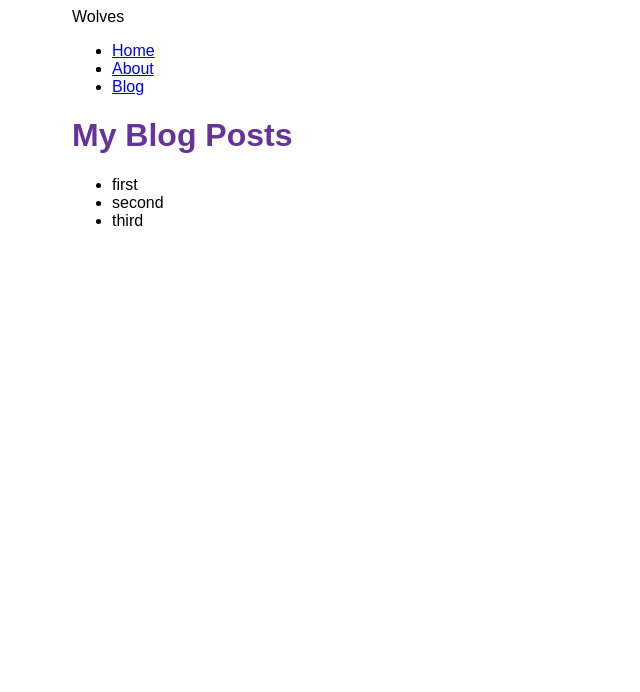
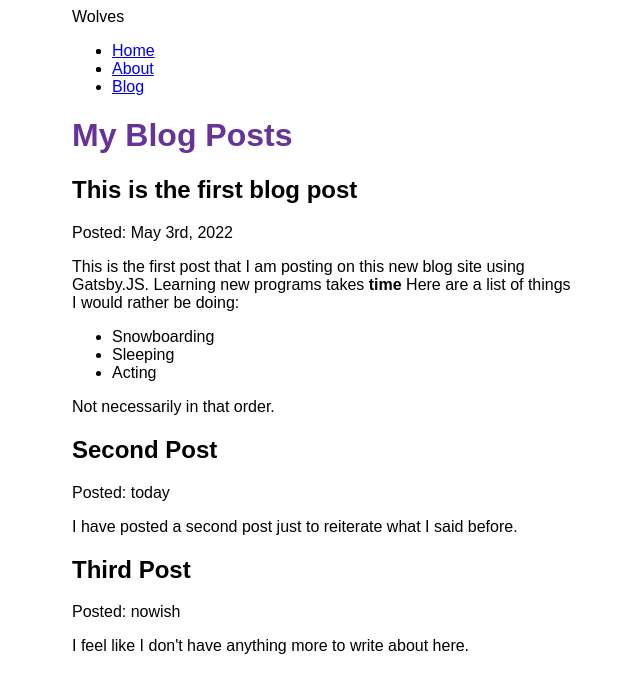
Before and after one commit to karstentaylor/my-first-gatsby-site, a Gatsby site: page /blog in a window 1280 px wide. Shown: the whole page, without its empty margins (318-958 px from the left). Built offline with nearby package versions, Linux system fonts and the light colour scheme; Gatsby itself is replaced by a stand-in of ours.

Commit message:
Finished Gatsby Tutorial Part 5

```diff
--- a/blog/first.mdx
+++ b/blog/first.mdx
@@ -0,0 +1,14 @@
+---
+title: 'This is the first blog post'
+date: 'May 3rd, 2022'
+---
+
+This is the first post that I am posting on this new blog site using Gatsby.JS.
+Learning new programs takes **time**
+Here are a list of things I would rather be doing:
+
+- Snowboarding
+- Sleeping
+- Acting
+
+Not necessarily in that order.
--- a/blog/second.mdx
+++ b/blog/second.mdx
@@ -0,0 +1,6 @@
+---
+title: 'Second Post'
+date: 'today'
+---
+
+I have posted a second post just to reiterate what I said before.
--- a/blog/third.mdx
+++ b/blog/third.mdx
@@ -0,0 +1,6 @@
+---
+title: 'Third Post'
+date: 'nowish'
+---
+
+I feel like I don't have anything more to write about here.
--- a/gatsby-config.js
+++ b/gatsby-config.js
@@ -12,6 +12,7 @@ module.exports = {
         name: 'blog',
         path: `${__dirname}/blog`,
       }
-    }
+    },
+    "gatsby-plugin-mdx",
   ],
 }
--- a/package.json
+++ b/package.json
@@ -15,8 +15,11 @@
     "clean": "gatsby clean"
   },
   "dependencies": {
+    "@mdx-js/mdx": "^1.6.22",
+    "@mdx-js/react": "^1.6.22",
     "gatsby": "^4.13.0",
     "gatsby-plugin-image": "^2.13.0",
+    "gatsby-plugin-mdx": "^3.13.0",
     "gatsby-plugin-sharp": "^4.13.0",
     "gatsby-source-filesystem": "^4.13.0",
     "react": "^17.0.1",
--- a/src/pages/blog.js
+++ b/src/pages/blog.js
@@ -1,28 +1,40 @@
 import * as React from 'react'
 import { graphql } from 'gatsby'
+import { MDXRenderer } from 'gatsby-plugin-mdx'
 import Layout from '../components/layout'
 
 const BlogPage = ({ data }) => {
   return (
     <Layout pageTitle="My Blog Posts">
-      <ul>
       {
-        data.allFile.nodes.map(node => (
-          <li key={node.name}>
-            {node.name}
-          </li>
+        data.allMdx.nodes.map(node => (
+          <article key={node.id}>
+            <h2>
+              {node.frontmatter.title}
+            </h2>
+            <p>
+              Posted: {node.frontmatter.date}
+            </p>
+            <MDXRenderer>
+              {node.body}
+            </MDXRenderer>
+          </article>
         ))
       }
-      </ul>
     </Layout>
   )
 }
 
 export const query = graphql`
   query {
-    allFile {
+    allMdx {
       nodes {
-        name
+        frontmatter{
+          date
+          title
+        }
+        id
+        body
       }
     }
   }
```
Also changed, not shown: 1 other file.
